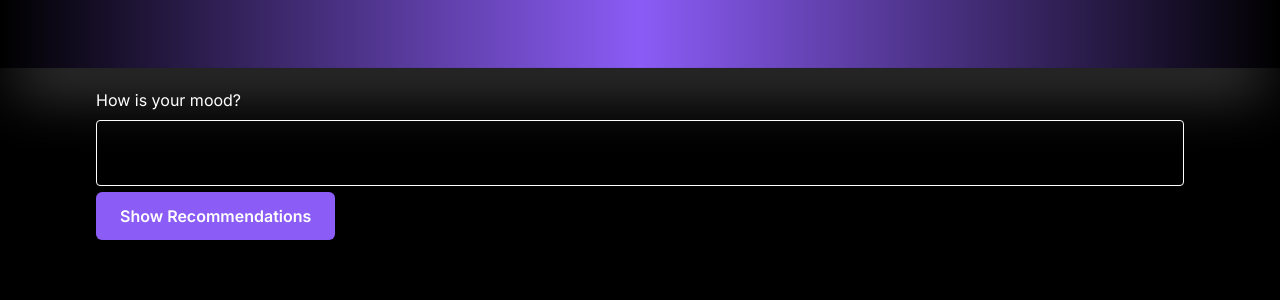
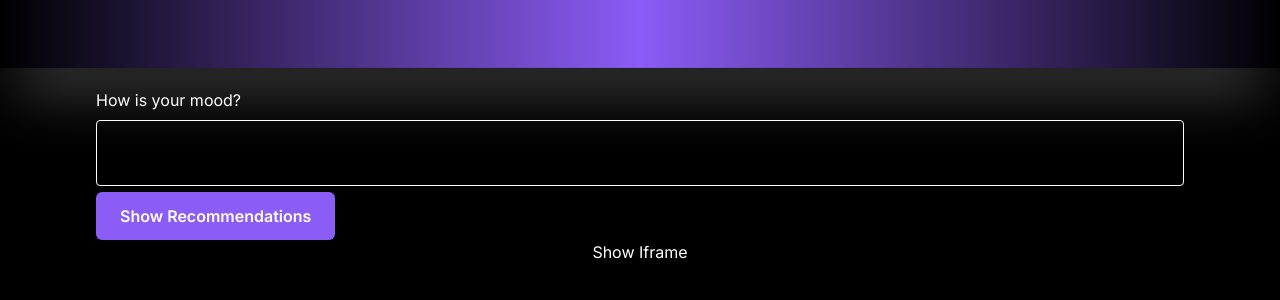
Before and after one commit to colesmith54/attitune, a Next.js app in the folder web/: page / in a window 1280 px wide. Shown: the top 300 px of the page. Built offline with nearby package versions, Linux system fonts and the light colour scheme.

Commit message:
add back iframe

```diff
--- a/web/src/app/page.js
+++ b/web/src/app/page.js
@@ -4,7 +4,7 @@ import Header from "@/components/Header"
 import SearchBox from "@/components/SearchBox"
 import styles from './styles/components/home.module.scss'
 import Playlist from "@/components/Playlist"
-// import IframePopup from "@/components/IframePopup";
+import IframePopup from "@/components/IframePopup";
 
 export default function Home() {
 
@@ -77,9 +77,9 @@ export default function Home() {
           <div className="playlist"><Playlist playlistData={playlistData}/></div>
         </div>
 
-        {/* <IframePopup
+        { <IframePopup
           url="https://open.spotify.com/embed/track/2RlgNHKcydI9sayD2Df2xp?utm_source=generator"
-        /> */}
+        />}
       </main>
     </div>
   )
```
